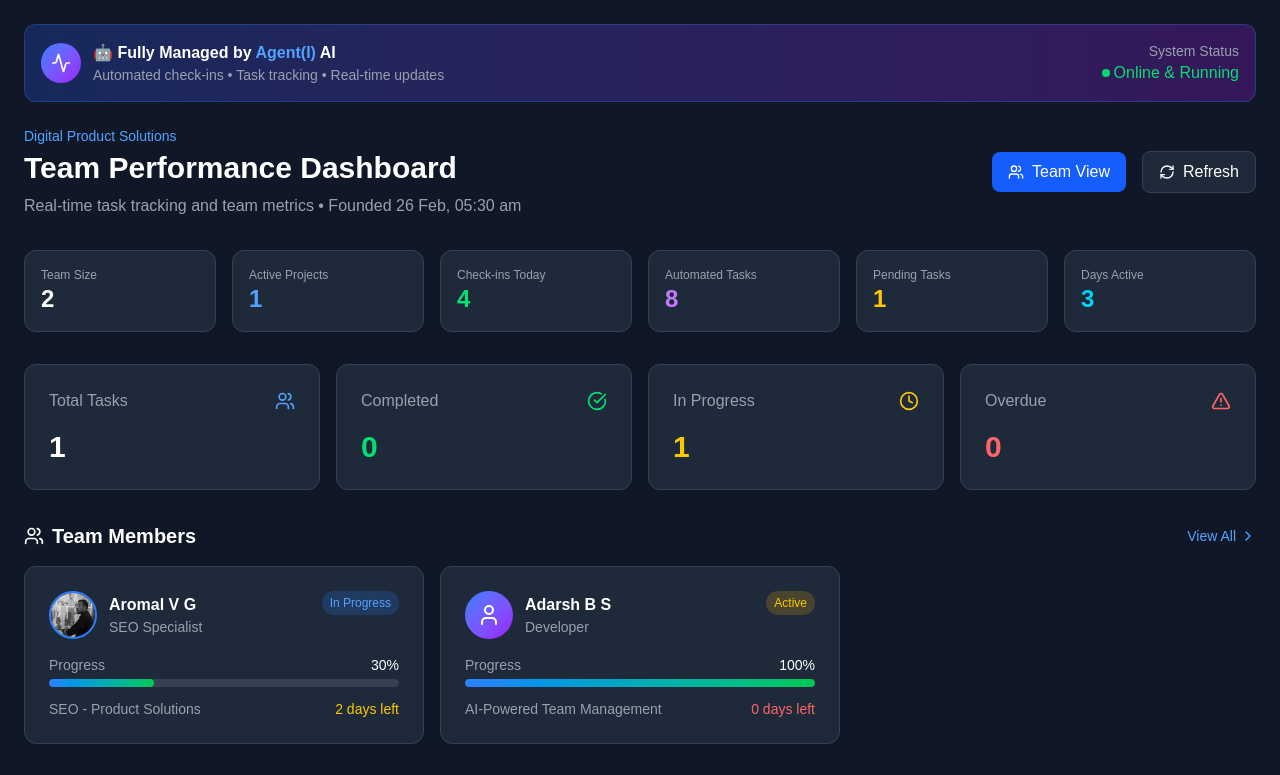
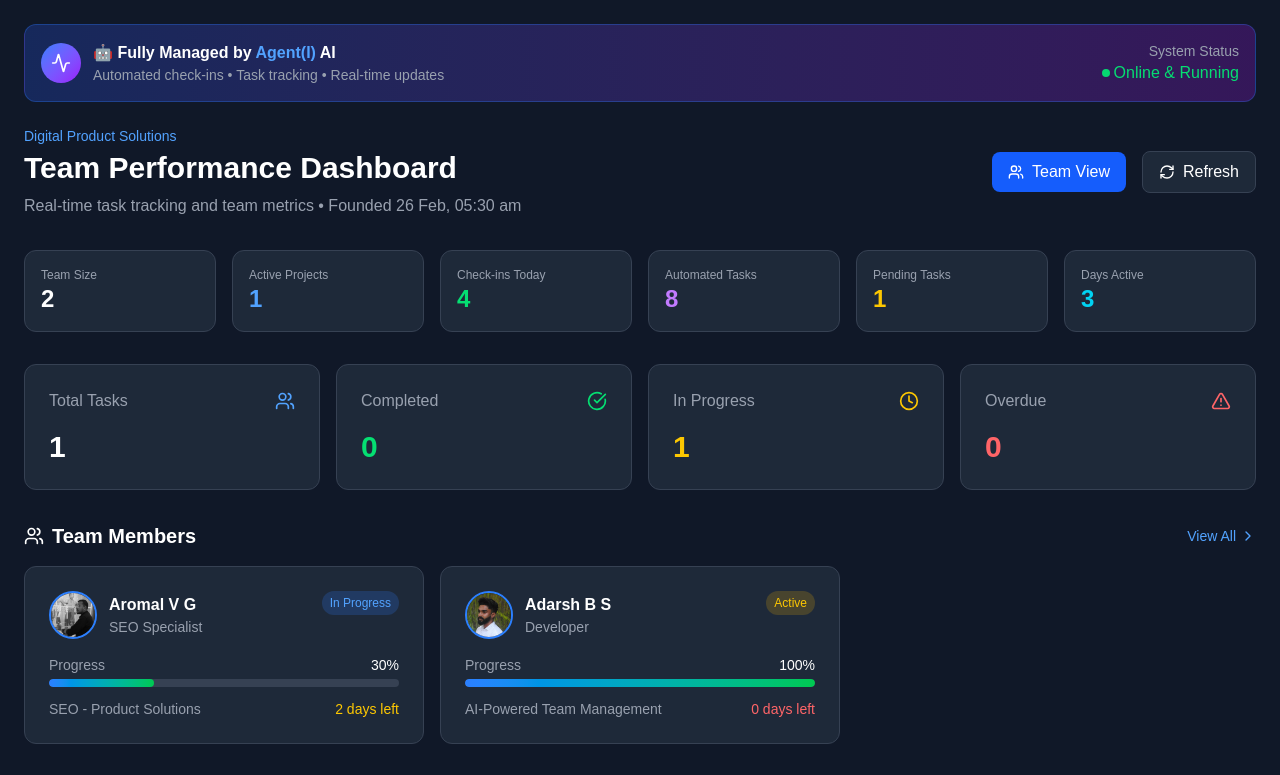
Before and after one commit to thowrzz/team-dashboard, a Next.js app: page /team-dashboard/ in a window 1280 px wide. Shown: the top 775 px of the page. Built offline with nearby package versions, Linux system fonts and the light colour scheme.

Commit message:
Add Adarsh B S profile photo

```diff
--- a/app/page.tsx
+++ b/app/page.tsx
@@ -57,7 +57,7 @@ const teamMembers = [
     name: "Adarsh B S",
     phone: "+919400355185",
     email: "adarshsarachandran@gmail.com",
-    avatar: null,
+    avatar: "/team-dashboard/adarsh.jpg",
     slug: "adarsh",
     role: "Developer",
     task: "AI-Powered Team Management",
--- a/app/team/adarsh/page.tsx
+++ b/app/team/adarsh/page.tsx
@@ -57,7 +57,7 @@ export default function AdarshPage() {
     name: "Adarsh B S",
     phone: "+919400355185",
     email: "adarshsarachandran@gmail.com",
-    avatar: null,
+    avatar: "/team-dashboard/adarsh.jpg",
     role: "Developer",
     joinedDate: "2026-01-01",
     tasks: [
--- a/app/team/page.tsx
+++ b/app/team/page.tsx
@@ -50,7 +50,7 @@ const teamMembers = [
     name: "Adarsh B S",
     phone: "+919400355185",
     email: "adarshsarachandran@gmail.com",
-    avatar: null,
+    avatar: "/team-dashboard/adarsh.jpg",
     slug: "adarsh",
     role: "Developer",
     task: "Team Management",
```
Also changed, not shown: public/adarsh.jpg (added).
